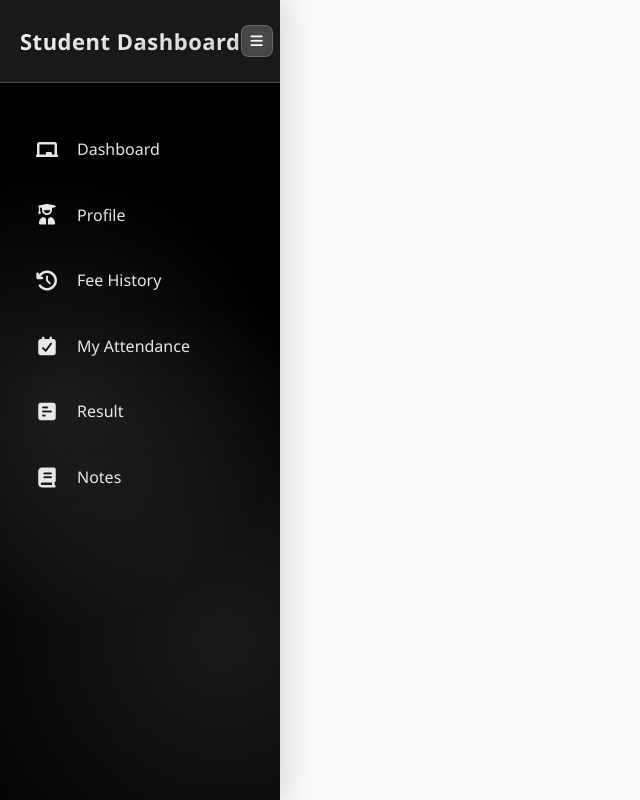
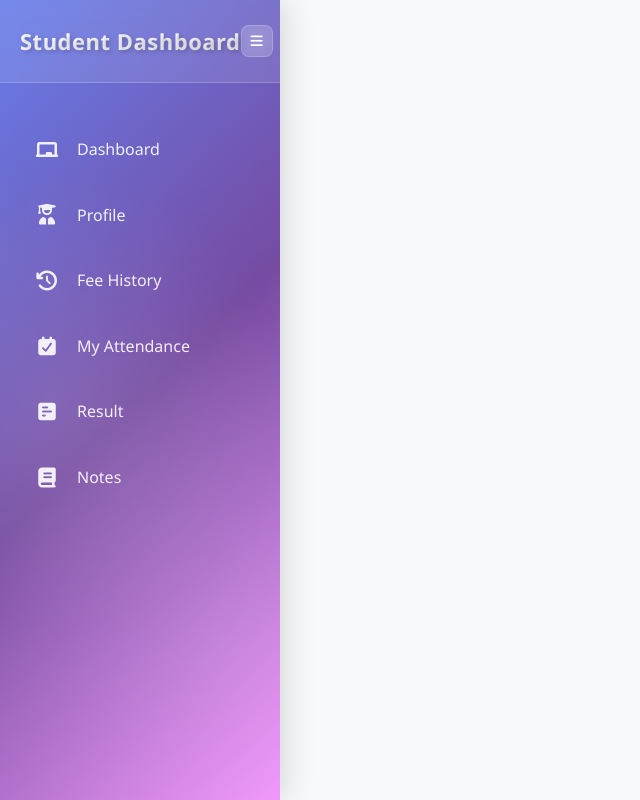
Before and after one commit to SaqlainDawood/Student_Teacher_Portal_UMS, a React (Vite) app: page /std in a window 1280 px wide. Shown: the whole page, without its empty margins (0-640 px from the left). Built offline with nearby package versions, Linux system fonts and the light colour scheme.

Commit message:
Update Student Sidenav

```diff
--- a/src/StudentDashboard/DashboardHome.jsx
+++ b/src/StudentDashboard/DashboardHome.jsx
@@ -57,7 +57,7 @@ const DashboardHome = () => {
       const hasSeenConfetti = localStorage.getItem("showConfetti");
       if (hasSeenConfetti === "true") {
         setRunConfetti(true);
-        // ✅ IMMEDIATELY REMOVE THE FLAG so confetti doesn't show again
+        // IMMEDIATELY REMOVE THE FLAG so confetti doesn't show again
         localStorage.removeItem("showConfetti");
       }
       fetchStudentData();
--- a/src/StudentDashboard/StdDashboard.jsx
+++ b/src/StudentDashboard/StdDashboard.jsx
@@ -36,7 +36,6 @@ export const StdDashboard = () => {
     { path: "/std/result", name: "Result", icon: "poll-h" },
     { path: "/std/notes", name: "Notes", icon: "book" },
   ];
-
   return (
     <div className="dashboard-layout">
       {/* Mobile Menu Button - Always visible on mobile */}
--- a/src/StudentDashboard/StudentDashboard.css
+++ b/src/StudentDashboard/StudentDashboard.css
@@ -8,8 +8,8 @@
   top: 0;
   left: 0;
   /* background-image: linear-gradient(to top, #d299c2 0%, #fef9d7 100%); */
-  background: black;
-  /* background: linear-gradient(135deg, #667eea 0%, #764ba2 50%, #f093fb 100%); */
+  /* background: black; */
+  background: linear-gradient(135deg, #667eea 0%, #764ba2 50%, #f093fb 100%);
   color: #fff;
   padding-top: 0;
   transition: all 0.4s cubic-bezier(0.4, 0, 0.2, 1);
```
